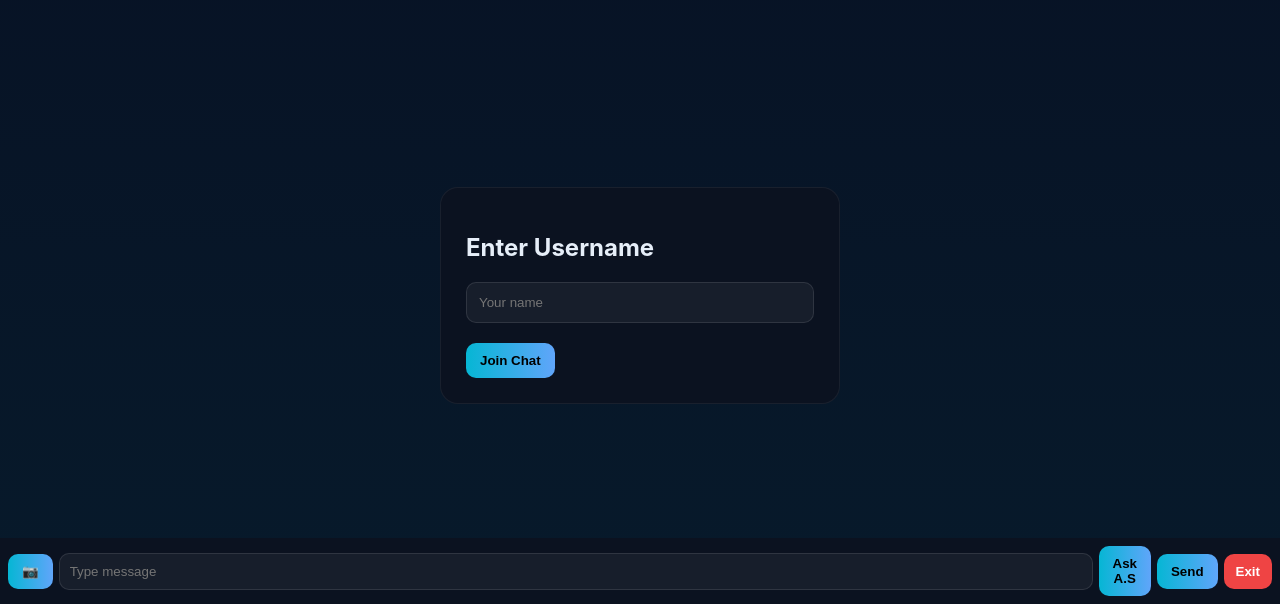
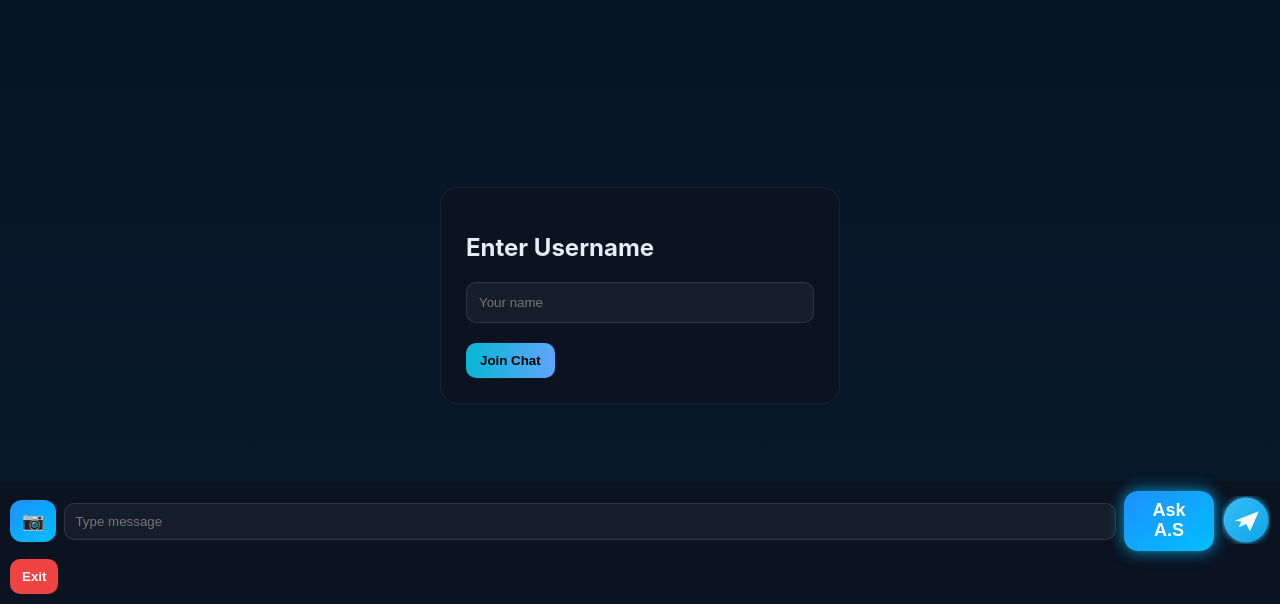
Before and after one commit to anujneetug2027-ship-it/Refer-earn-app, a plain HTML site: page frontend/worldchat.html in a window 1280 px wide. Shown: the part 196-800 px from the top of the page. Drawn offline with nearby package versions, Linux system fonts and the light colour scheme; no server answers.

Commit message:
Update worldchat.html

```diff
--- a/frontend/worldchat.html
+++ b/frontend/worldchat.html
@@ -300,30 +300,94 @@ padding-bottom:180px;
 }
 
 /* ================= INPUT AREA ================= */
-
+/* INPUT AREA STRUCTURE */
 .input-area{
   position:fixed;
   bottom:0;
   left:0;
   right:0;
   background:#0b1220;
-  padding:8px;
+  padding:10px;
   display:flex;
-  gap:6px;
-  align-items:center;
-  flex-wrap:wrap;        /* IMPORTANT */
+  flex-direction:column;
+  gap:8px;
+  z-index:1000;
 }
 
+.input-row{
+  display:flex;
+  align-items:center;
+  gap:8px;
+}
+
+.exit-row{
+  display:flex;
+  justify-content:flex-start;
+}
+
+/* Camera button */
+.icon-btn{
+  background:linear-gradient(145deg,#1e90ff,#00bfff);
+  border:none;
+  border-radius:12px;
+  padding:10px 12px;
+  font-size:18px;
+  cursor:pointer;
+}
+
+/* Send button */
+.send-btn{
+  background:none;
+  border:none;
+  cursor:pointer;
+  padding:0;
+  transition:0.3s ease;
+}
+
+.send-btn:hover{
+  transform:scale(1.08);
+}
+
+/* ASK BUTTON EXACT STYLE */
+.ask-btn{
+  width:90px;
+  height:60px;
+  border-radius:14px;
+  font-size:18px;
+  font-weight:700;
+  color:white;
+  background:linear-gradient(145deg,#1e90ff,#00bfff);
+  border:none;
+  cursor:pointer;
+  animation: glow 2s infinite alternate;
+  display:flex;
+  align-items:center;
+  justify-content:center;
+  text-align:center;
+  line-height:1.1;
+  box-shadow:0 0 10px rgba(0,191,255,0.6);
+  transition:0.3s ease;
+}
+
+.ask-btn:hover{
+  transform:scale(1.05);
+  box-shadow:0 0 18px rgba(0,191,255,0.9);
+}
+
+@keyframes glow{
+  from{
+    box-shadow:0 0 8px rgba(0,191,255,0.5);
+  }
+  to{
+    box-shadow:0 0 18px rgba(0,191,255,0.9);
+  }
+  }
 /* Make input take full width on small screens */
 #msg{
   flex:1 1 auto;
   min-width:120px;
 }
 
-/* Make buttons shrink nicely */
-.input-area button{
-  flex-shrink:0;
-}
 
 /* On very small screens */
 @media(max-width:600px){
@@ -457,14 +521,51 @@ padding-bottom:180px;
 
   <div id="previewBox"></div>
 
-  <input type="file" id="imageInput" style="display:none">
-  <button onclick="document.getElementById('imageInput').click()">📷</button>
-  <input id="msg" placeholder="Type message">
-  <button onclick="askAmbika()">Ask<br> A.S </button>
-  <button onclick="sendMessage()">Send</button>
-  <button class="exit-btn" onclick="exitChat()">Exit</button>
+  <!-- Row 1: Camera + Input + Ask + Send -->
+  <div class="input-row">
 
-</div>
+    <input type="file" id="imageInput" style="display:none">
+    <button class="icon-btn" onclick="document.getElementById('imageInput').click()">📷</button>
+
+    <input id="msg" placeholder="Type message">
+
+    <button class="ask-btn" onclick="askAmbika()">
+      Ask<br>A.S
+    </button>
+
+    <button class="send-btn" onclick="sendMessage()">
+      <!-- SVG SEND ICON -->
+      <svg width="48" height="48" viewBox="0 0 60 60">
+        <defs>
+          <linearGradient id="asBlue" x1="0" y1="0" x2="1" y2="1">
+            <stop offset="0%" stop-color="#38BDF8"/>
+            <stop offset="100%" stop-color="#0EA5E9"/>
+          </linearGradient>
+          <filter id="glow" x="-50%" y="-50%" width="200%" height="200%">
+            <feDropShadow dx="0" dy="0" stdDeviation="4" flood-color="#38BDF8"/>
+          </filter>
+        </defs>
+
+        <circle cx="30" cy="30" r="28" fill="url(#asBlue)" filter="url(#glow)"/>
+
+        <path fill="white"
+              d="M16 31
+                 L46 19
+                 L35 44
+                 L30 35
+                 L21 39
+                 L24 32 Z"/>
+      </svg>
+    </button>
+
+  </div>
+
+  <!-- Row 2: Exit -->
+  <div class="exit-row">
+    <button class="exit-btn" onclick="exitChat()">Exit</button>
+  </div>
+
+          </div>
 
 <!-- IMAGE MODAL -->
 <div id="imageModal" onclick="closeImageModal()">
```
